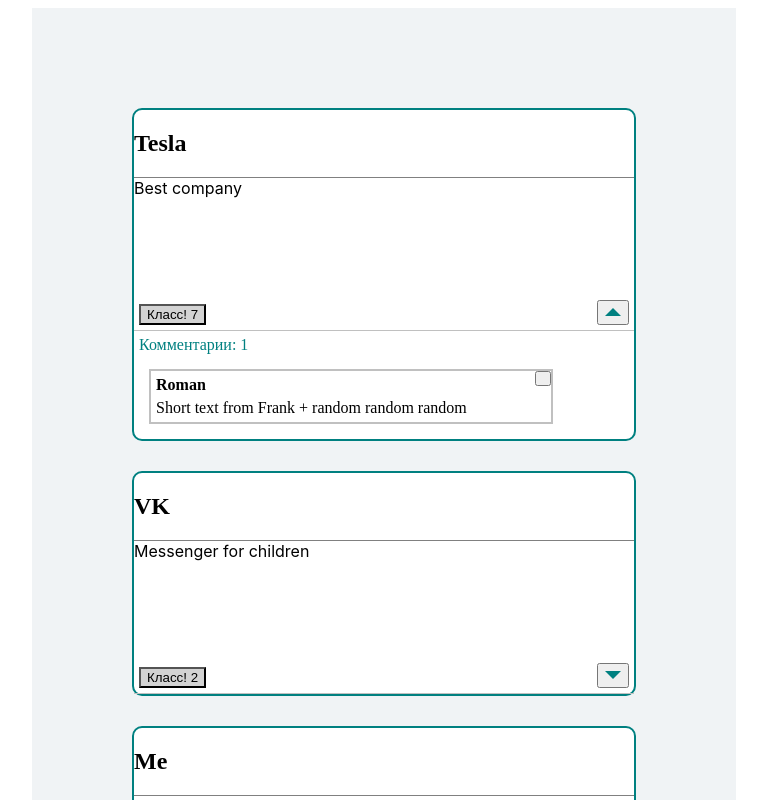
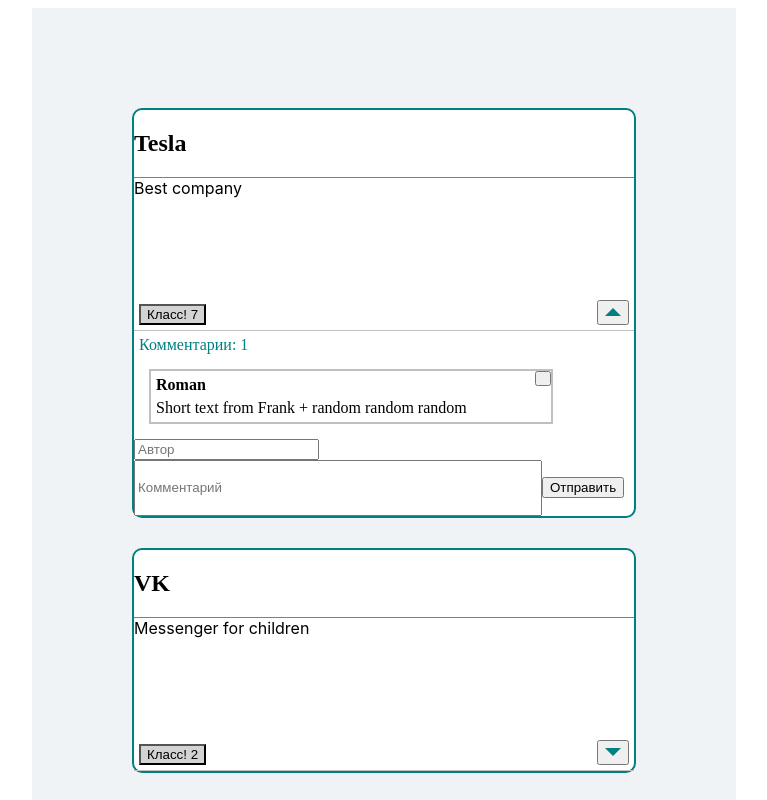
Before and after one commit to igor-senin/react-project, a React (Create React App) app: page / in a window 1280 px wide. Both pictures are taken after a click on the button 869 px from the left and 312 px from the top of the page. Shown: the top 800 px of the page, without its empty margins (256-1023 px from the left). Built offline with nearby package versions, Linux system fonts and the light colour scheme.

Commit message:
Add and delete comments

```diff
--- /dev/null
+++ b/src/components/post/comment-list/add-comment.jsx
@@ -0,0 +1,29 @@
+import React from 'react';
+
+const AddComment = ({onContentChange, onAuthorChange, addComment, curContent, curAuthor}) => {
+
+    return (
+        <form>
+            <input
+                type="text"
+                placeholder="Автор"
+                onChange={onAuthorChange}
+                value={curAuthor}
+            />
+            <br/>
+            <input
+                style={{
+                    minHeight: "50px",
+                    width: "80%"
+                }}
+                type="text"
+                placeholder="Комментарий"
+                onChange={onContentChange}
+                value={curContent}
+            />
+            <button onClick={addComment}>Отправить</button>
+        </form>
+    );
+};
+
+export default AddComment;
--- a/src/components/post/comment-list/comment-list.jsx
+++ b/src/components/post/comment-list/comment-list.jsx
@@ -2,13 +2,45 @@
 import {getComments} from "../../../api/helpers/get-comments-by-article";
 import classes from './comment-list.module.css';
 import Comment from "./comment/comment";
+import AddComment from "./add-comment";
 
 const CommentList = ({articleId}) => {
     const [comments, setComments] = useState(null);
+    const [curAuthor, setCurAuthor] = useState('');
+    const [curContent, setCurContent] = useState('');
 
     useEffect(() => {
         getComments(articleId).then(fetchedData => setComments(fetchedData))
     }, []);
+
+    const onContentChange = event => {
+        setCurContent(event.target.value);
+    }
+
+    const onAuthorChange = event => {
+        setCurAuthor(event.target.value);
+    }
+
+    const addComment = event => {
+        event.preventDefault();
+
+        const newComment = {
+            author: curAuthor,
+            articleId: articleId,
+            text: curContent
+        };
+
+        setComments([...comments, newComment]);
+
+        setCurAuthor('');
+        setCurContent('');
+    }
+
+    const deleteComment = (commentId) => {
+        const newComments = comments.filter((comm, ind) => ind !== commentId);
+
+        setComments(newComments);
+    }
 
     return (
         <div className={classes.commentList}>
@@ -17,8 +49,24 @@
             </div>
             {comments ?
                     comments.map(({author, text}, i) =>
-                        <Comment key={i} author={author} text={text}/>
+                        <Comment
+                            key={i + Date.now()}
+                            deleteComment={deleteComment}
+                            author={author}
+                            text={text}
+                            commentIndex={i}
+                        />
                     ) : <h1>Loading...</h1>
+            }
+            {comments ?
+                <AddComment
+                    onContentChange={onContentChange}
+                    onAuthorChange={onAuthorChange}
+                    addComment={addComment}
+                    curContent={curContent}
+                    curAuthor={curAuthor}
+                />
+                : <div/>
             }
         </div>
     );
--- a/src/components/post/comment-list/comment/comment.jsx
+++ b/src/components/post/comment-list/comment/comment.jsx
@@ -1,9 +1,13 @@
 import React, {useState} from 'react';
 import classes from './comment.module.css';
-import CloseButton from 'react-bootstrap/CloseButton';
 
-const Comment = ({author, text}) => {
+const Comment = ({deleteComment, author, text, commentIndex}) => {
     const [deleted, setDeleted] = useState(false);
+
+    const removeComment = () => {
+        setDeleted(!deleted);
+        deleteComment(commentIndex);
+    }
 
     return (
         <div>
@@ -11,9 +15,9 @@
                 <div className={classes.comment}>
                     <h4 style={{margin: 5}}>{author}</h4>
                     <div style={{margin: 5}}>{text}</div>
-                    <CloseButton
+                    <button
                         className={classes.closeButton}
-                        onClick={() => setDeleted(!deleted)}
+                        onClick={removeComment}
                     />
                 </div> : <div/>
             }
--- a/src/components/post/comment-list/comment/comment.module.css
+++ b/src/components/post/comment-list/comment/comment.module.css
@@ -3,6 +3,7 @@
     border: 2px solid silver;
     width: 80%;
     height: 80%;
+    min-height: 30px;
     margin: 15px 15px;
 }
 
```
